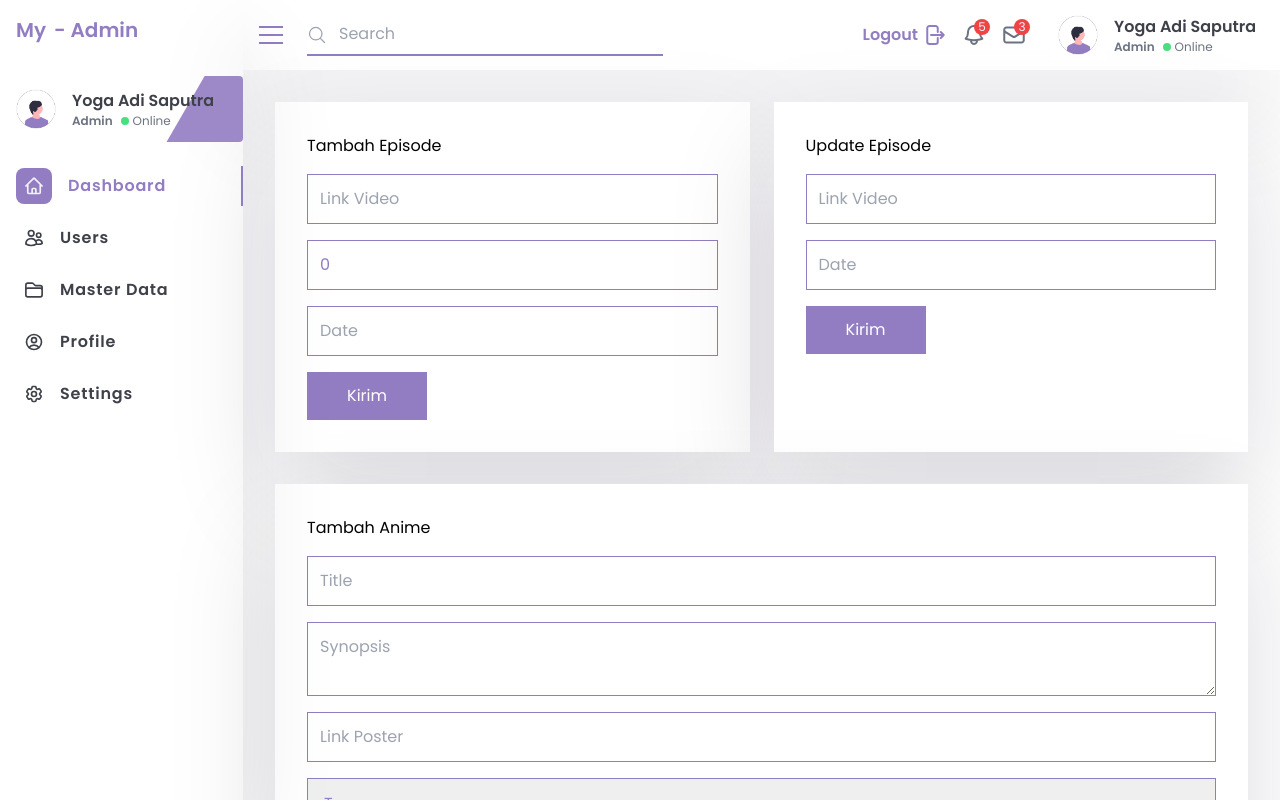
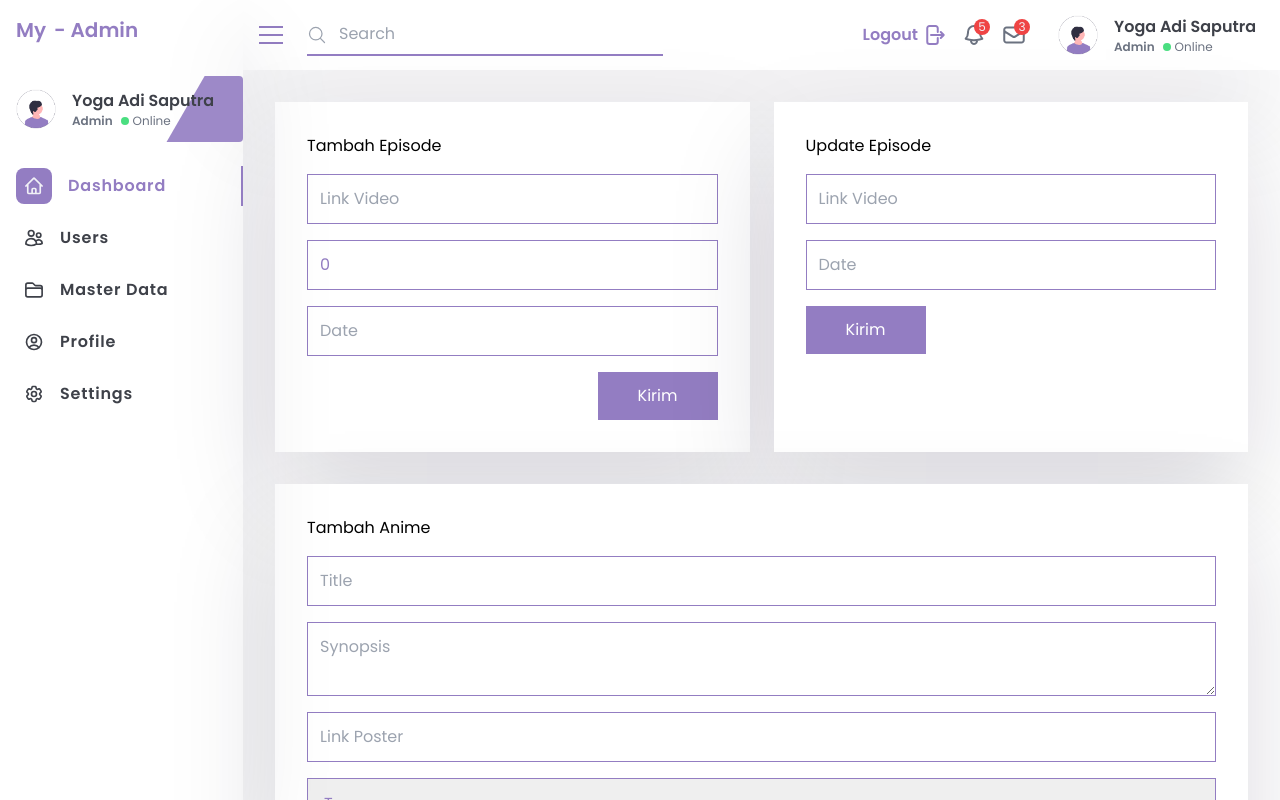
Before and after one commit to syogaadi75/admin-animey, a React (Vite) app: page / in a window 1280 px wide. Shown: the top 800 px of the page. Built offline with nearby package versions, Linux system fonts and the light colour scheme; no server answers.

Commit message:
ux episode.js

```diff
--- a/src/components/anime/Episode.jsx
+++ b/src/components/anime/Episode.jsx
@@ -107,7 +107,9 @@ function Episode() {
                         <input className='w-full p-3 text-primary outline-none border border-primary' ref={video} type="text" placeholder='Link Video' />
                         <input value={number} onChange={(e) => setNumber(e.target.value)} className='w-full p-3 text-primary outline-none border border-primary' ref={no} type="number" placeholder='Nomor' />
                         <input className='w-full p-3 text-primary outline-none border border-primary' ref={date} type="text" placeholder='Date' />
-                        <button type='submit' className='p-3 bg-primary text-white w-[120px]'>Kirim</button>
+                        <div className='flex w-full justify-end'>
+                            <button type='submit' className='p-3 bg-primary text-white w-[120px]'>Kirim</button>
+                        </div>
                     </div>
                 </form>
             </div>
```
